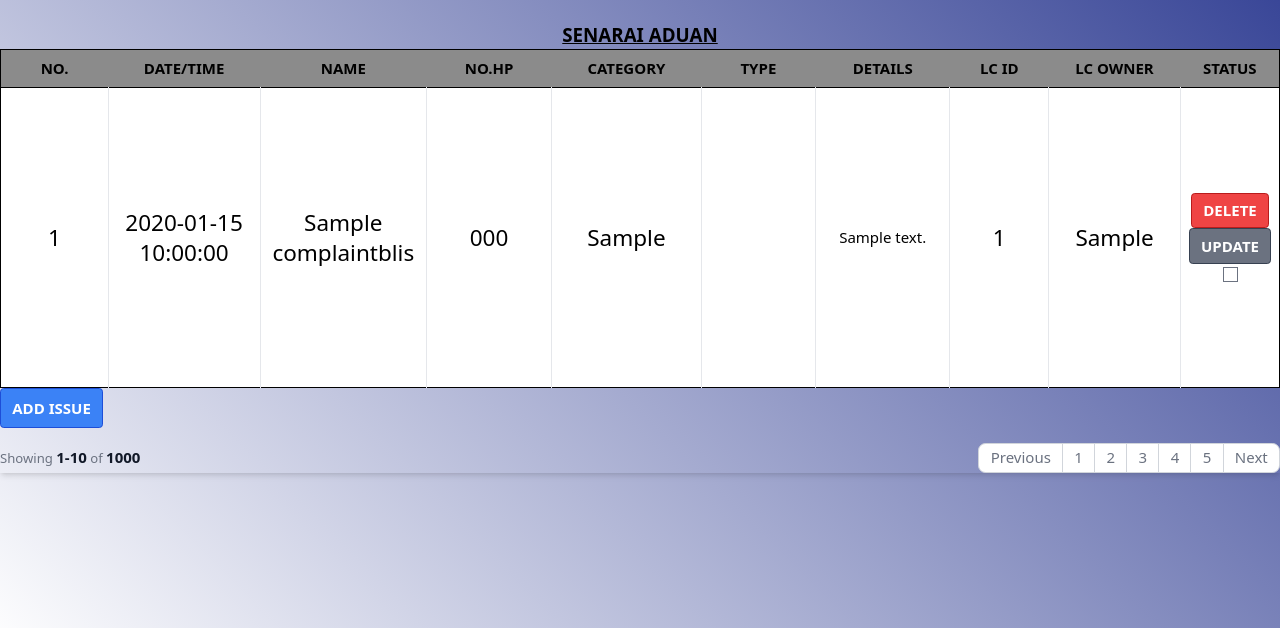
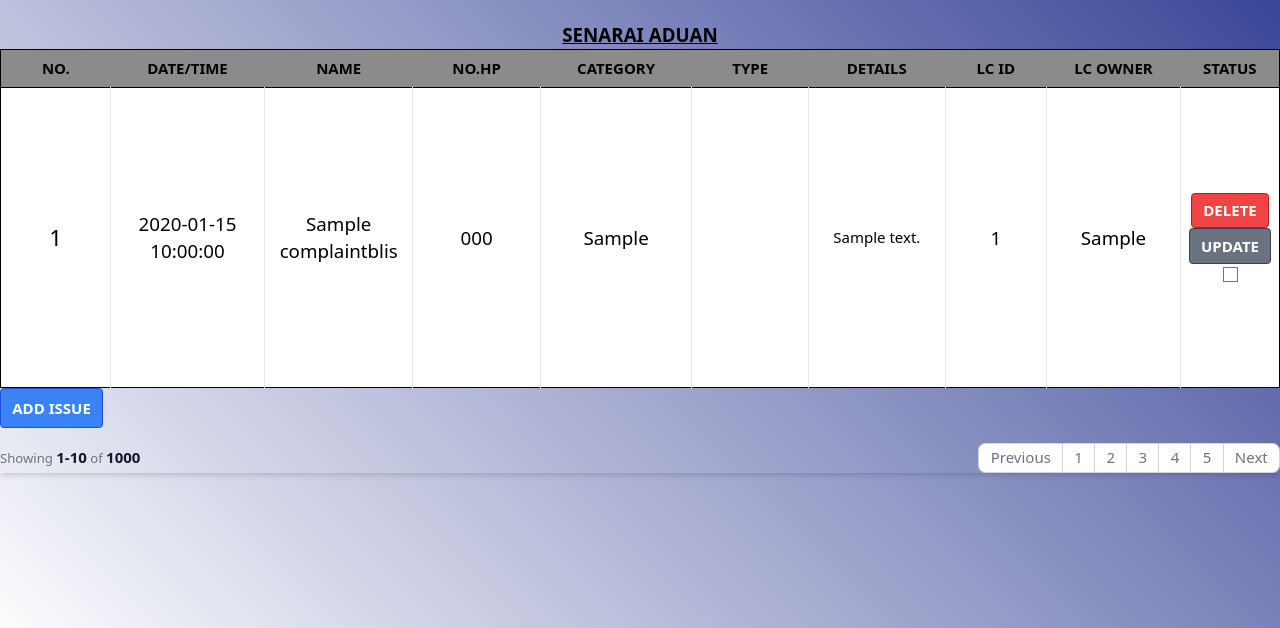
Before and after one commit to Izzrieq/LC_BLISS_SYSTEM, a PHP site: page /complaint.php in a window 1280 px wide. Shown: the part 144-772 px from the top of the page. Run offline with PHP 8.4, Linux system fonts and the light colour scheme; tables that the repository leaves empty or names only in its code hold one stand-in row (values such as "Sample post"); some libraries are stand-ins or nearby versions.

Commit message:
Modified complaint

```diff
--- a/complaint.php
+++ b/complaint.php
@@ -111,14 +111,14 @@ $result = mysqli_query($conn, "SELECT * FROM complaintbliss ORDER BY name DESC")
                 ?>
                 <tr>
                     <td class="border-r text-2xl"><?php echo $bil; ?></td>
-                    <td class="border-r text-2xl"><?php echo $r['date']; ?></td>
-                    <td class="border-r text-2xl"><?php echo $r['name']; ?></td>
-                    <td class="border-r text-2xl"><?php echo $r['nohp']; ?></td>
-                    <td class="border-r text-2xl"><?php echo $r['category']; ?></td>
-                    <td class="border-r text-2xl"><?php echo $r['type']; ?></td>
+                    <td class="border-r text-xl"><?php echo $r['date']; ?></td>
+                    <td class="border-r text-xl"><?php echo $r['name']; ?></td>
+                    <td class="border-r text-xl"><?php echo $r['nohp']; ?></td>
+                    <td class="border-r text-xl"><?php echo $r['category']; ?></td>
+                    <td class="border-r text-xl"><?php echo $r['type']; ?></td>
                     <td class="border-r"><?php echo $r['details']; ?></td>
-                    <td class="border-r text-2xl"><?php echo $r['lcid']; ?></td>
-                    <td class="border-r text-2xl"><?php echo $r['lcowner']; ?></td>
+                    <td class="border-r text-xl"><?php echo $r['lcid']; ?></td>
+                    <td class="border-r text-xl"><?php echo $r['lcowner']; ?></td>
                     <td>
                         <button class="bg-red-500 hover:bg-red-700 text-white font-bold py-2 px-3 border border-red-700 rounded">
                             <a href='delete.php?name=<?php echo $r['name'];?>'>DELETE</a>
```
